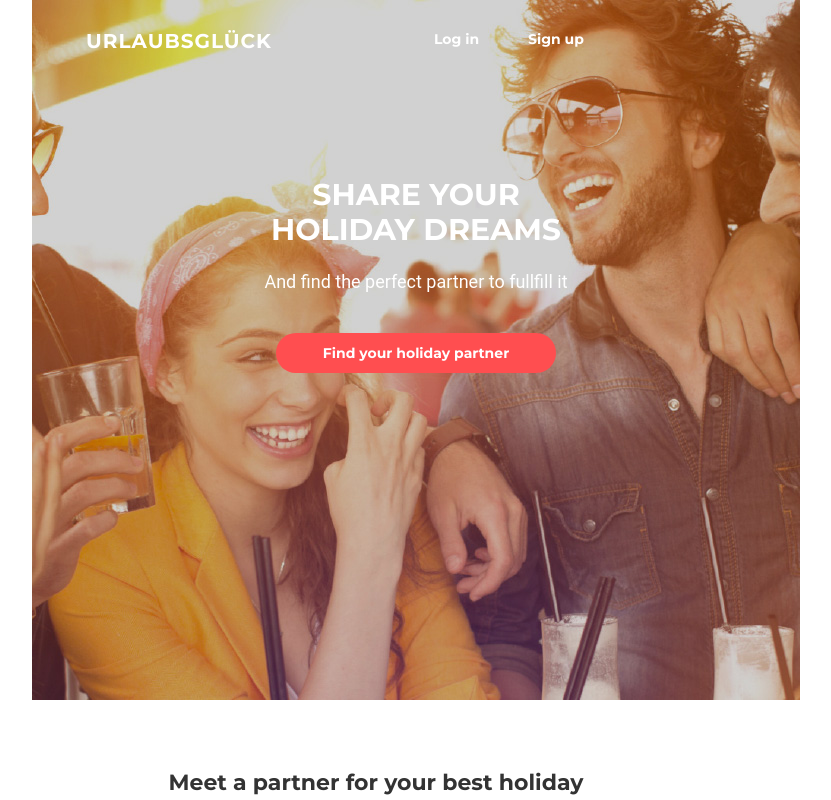
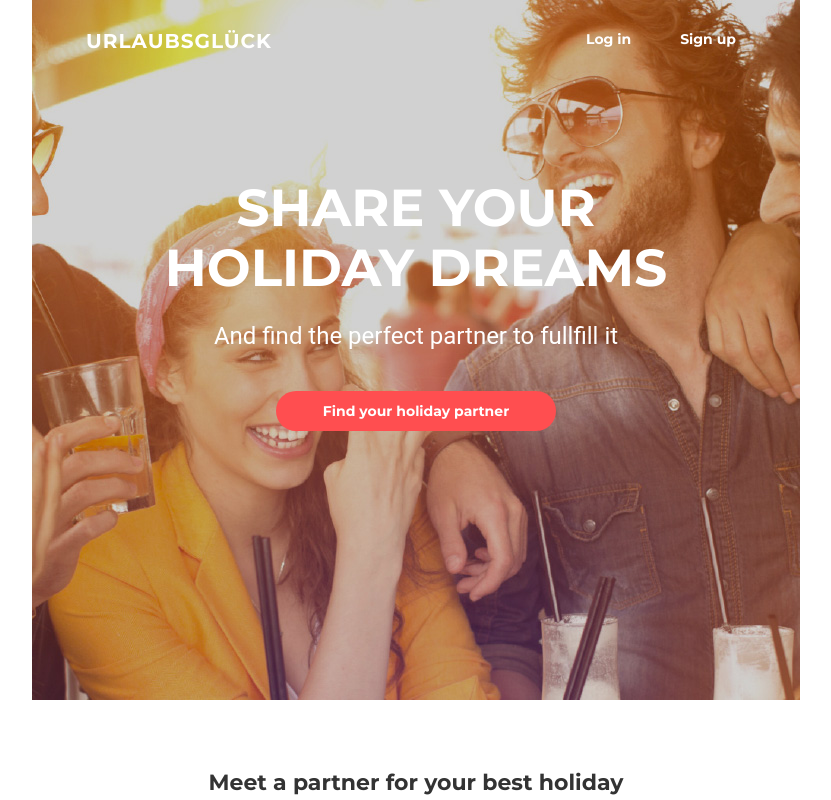
Before and after one commit to Sergey-Bulychev/goit-fe-course, a plain HTML site: page html-css/module_08/index.html in a window 1280 px wide. Shown: the top 800 px of the page, without its empty margins (224-1055 px from the left). Drawn offline with Linux system fonts and the light colour scheme.

Commit message:
module_08 55%

```diff
--- a/html-css/module_08/css/style.css
+++ b/html-css/module_08/css/style.css
@@ -33,7 +33,7 @@
   justify-content: space-between;
   list-style: none;
   align-items: center;
-  width: 170px;
+  min-width: 170px;
   margin: 0 auto;
   padding-bottom: 130px;
 }
@@ -104,16 +104,15 @@
   color: rgb(51, 51, 51);
   font-weight: bold;
   text-align: center;
-  margin-top: 70px;
+  /* margin-top: 70px; */
   white-space: pre-line;
+  margin: 70px auto 0;
 }
-
 
 .partner1 img,
 .partner2 img,
 .partner3 img,
-.partner4 img{
-
+.partner4 img {
   border: 1px solid #ffffff;
   border-radius: 65px;
   margin-bottom: 25px;
@@ -129,9 +128,8 @@
   margin-top: 30px;
 }
 
-
 .img-partner::after {
-  content: '';
+  content: "";
   display: block;
   bottom: 10px;
   right: 0;
@@ -144,24 +142,22 @@
   height: 37px;
 }
 
-.partner1 .img-partner::after{
+.partner1 .img-partner::after {
   background-image: url("../img/icon/tv.png");
   background-color: rgb(255, 78, 80);
 }
 
-.partner2 .img-partner::after{
+.partner2 .img-partner::after {
   background-image: url("../img/icon/flask.png");
   background-color: rgb(255, 165, 7);
 }
 
-.partner3 .img-partner::after{
+.partner3 .img-partner::after {
   background-image: url("../img/icon/cup.png");
   background-color: rgb(28, 215, 173);
 }
 
-
-
-.partner4 .img-partner::after{
+.partner4 .img-partner::after {
   background-image: url("../img/icon/airplane.png");
   background-color: rgb(78, 115, 219);
 }
@@ -203,10 +199,9 @@
 }
 
 /* Tablet */
-@media screen and (min-width: 748px){
-  .container{
+@media screen and (min-width: 748px) {
+  .container {
     min-width: 748px;
-
   }
   .image {
     background-image: url("../img/Tablet.jpg");
@@ -222,30 +217,41 @@
     /* text-align: center; */
     margin: 0 auto;
   }
-
+.logo{
+  display: flex;
+}
   .menu-logins {
     display: flex;
     justify-content: space-between;
     list-style: none;
-    align-items: center;
-    width: 170px;
-    margin: 0 auto;
-    padding-bottom: 130px;
+
+    /* min-width: 170px; */
+    margin: 0;
+    /* padding-bottom: 130px; */
+    text-align: center;
   }
 
   .title {
-
+    font-size: 52px;
     white-space: pre-line;
   }
 
   .subtitle {
+    font-size: 24px;
+    white-space: nowrap;
+  }
+
+
+
+  .title-partner {
 
     white-space: nowrap;
+    /* margin: 70px auto 0; */
   }
-  .title-partner {
-    white-space: nowrap;
-  }
-.partners{
+
+
+
+  .partners {
     width: 495px;
     height: 500px;
     display: flex;
@@ -254,9 +260,5 @@ margin: 0 auto;
     align-content: flex-start;
     margin: 0 auto;
     flex-wrap: wrap;
-
-
   }
-
-
 }
```
Lines whose indentation alone changed are shown as unchanged.
